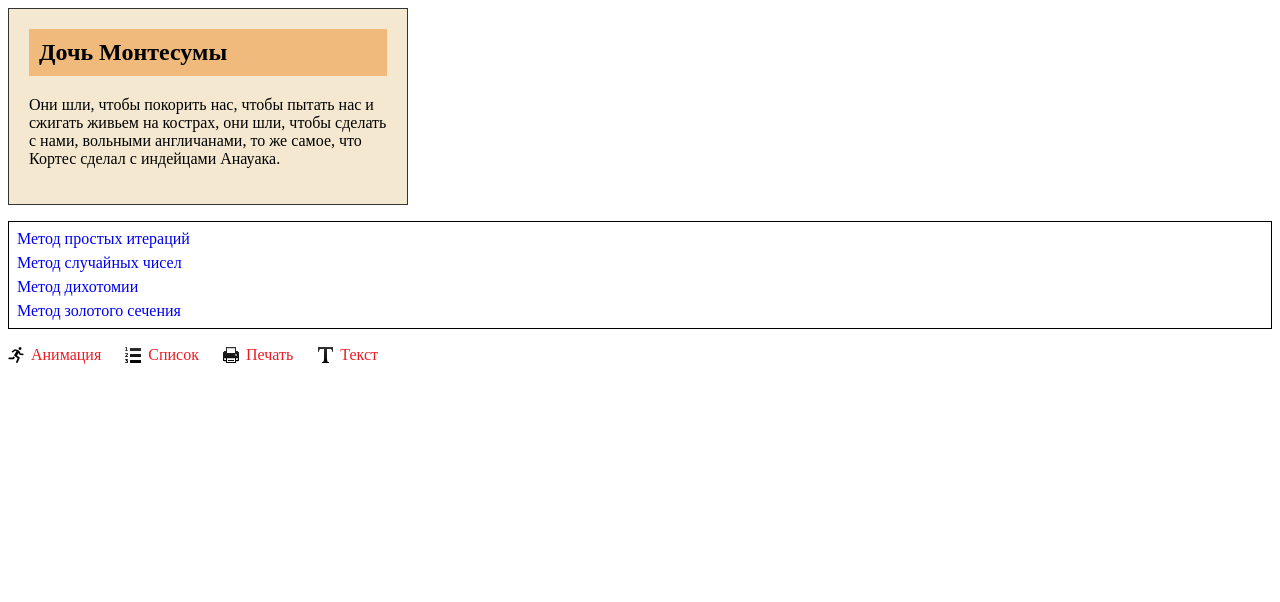
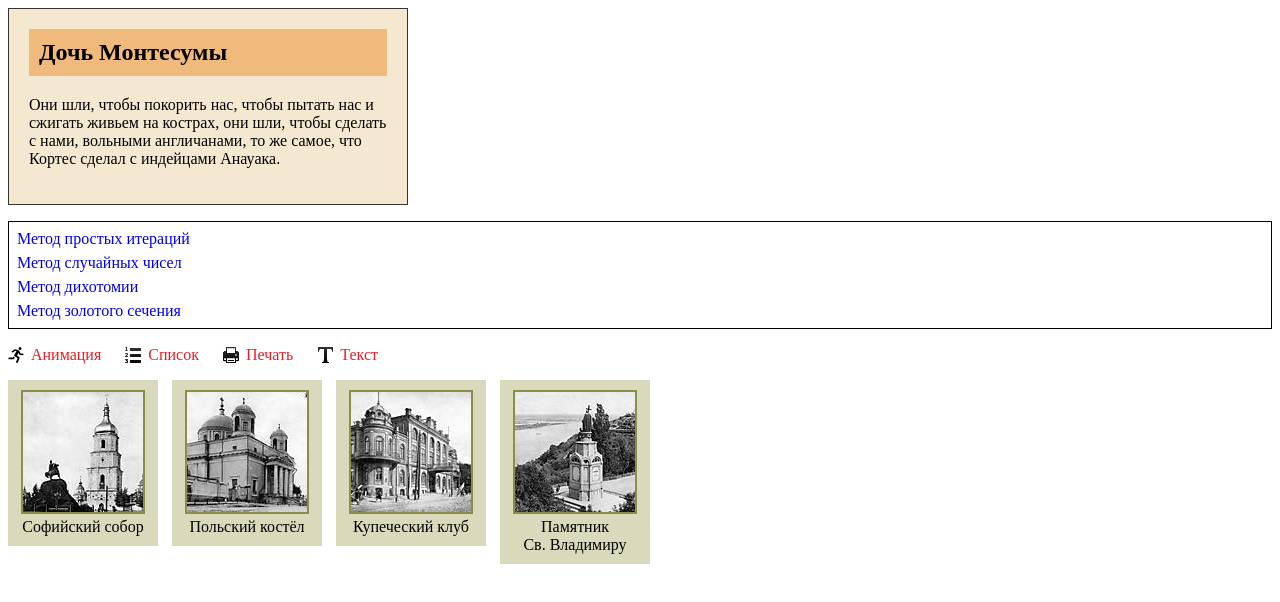
Before and after one commit to yougrom/webref, a plain HTML site: page css/block-model-css/index.html in a window 1280 px wide. Drawn offline with Linux system fonts and the light colour scheme.

Commit message:
String-block elements

```diff
--- a/css/block-model-css/index.html
+++ b/css/block-model-css/index.html
@@ -29,6 +29,24 @@
     <img src="image/print.png" alt=""><span class="icon">Печать</span>
     <img src="image/text.png" alt=""><span class="icon">Текст</span>
   </p>
+  <section class="gallery">
+    <figure class="photo">
+      <img src="image/thumb1.jpg">
+      <figcaption>Софийский собор</figcaption>
+    </figure>
+    <figure class="photo">
+      <img src="image/thumb2.jpg">
+      <figcaption>Польский костёл</figcaption>
+    </figure>
+    <figure class="photo">
+      <img src="image/thumb3.jpg">
+      <figcaption>Купеческий клуб</figcaption>
+    </figure>
+    <figure class="photo">
+      <img src="image/thumb4.jpg">
+      <figcaption>Памятник Св.&nbsp;Владимиру</figcaption>
+    </figure>
+  </section>
 
 </body>
 
--- a/css/block-model-css/style.css
+++ b/css/block-model-css/style.css
@@ -40,3 +40,16 @@ section.block {
   margin-right: 20px; /* Отступ справа */
   color: #ed1c24; /* Цвет текста */
 }
+
+.gallery .photo {
+  background: #d9dabb; /* Цвет фона */
+  width: 150px; /* Ширина */
+  margin: 0 10px 10px 0; /* Отступы справа и снизу */
+  padding: 10px 0; /* Поля сверху и снизу */
+  text-align: center; /* Выравнивание по центру */
+  display: inline-block; /* Строчно-блочный элемент */
+  vertical-align: top; /* Выравнивание по верхнему краю */
+}
+.gallery .photo img {
+  border: 2px solid #8b8e4b; /* Параметры рамки */
+}
```
Also changed, not shown: css/block-model-css/image/thumb1.jpg (added), css/block-model-css/image/thumb2.jpg (added), css/block-model-css/image/thumb3.jpg (added), css/block-model-css/image/thumb4.jpg (added).
